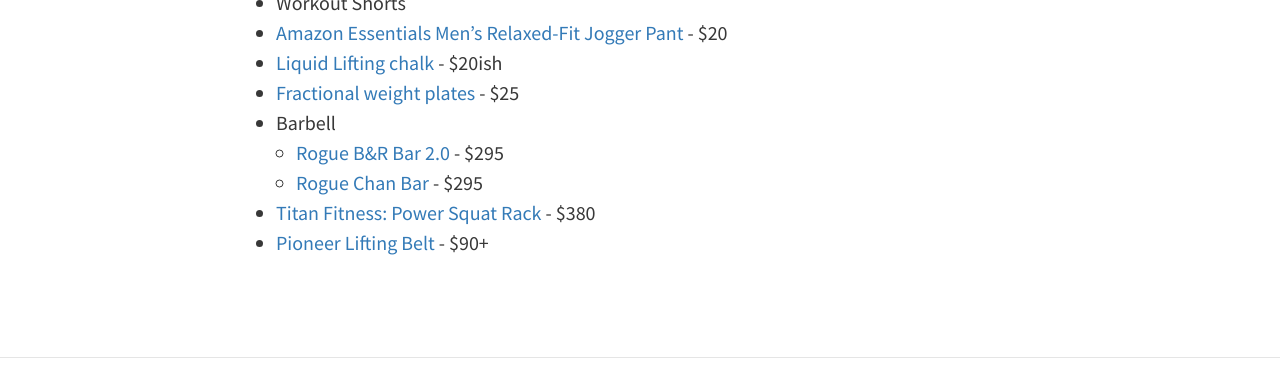
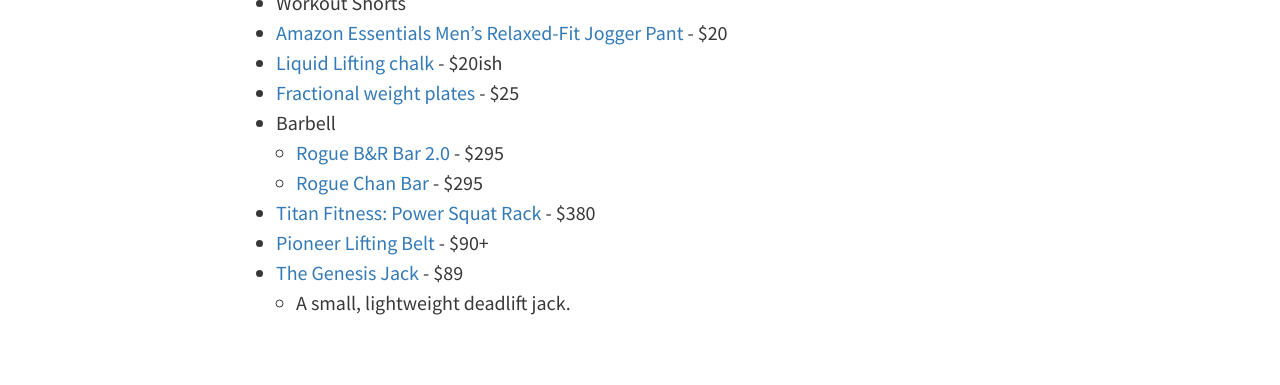
Before and after one commit to meagerfindings/meagerfindings.com, a Jekyll site: the page built from pages/wishlist.md, in a window 1280 px wide and 900 px high, scrolled down 1860 px, cut to the strip 0-385 px from the top of the window. Built offline with Jekyll 4.4.1, drawn with Linux system fonts in a browser that asks for light colours.

Commit message:
added Genesis Jack

```diff
--- a/pages/wishlist.md
+++ b/pages/wishlist.md
@@ -56,3 +56,5 @@
   - [Rogue Chan Bar](https://www.roguefitness.com/rogue-chan-bar) - $295
 - [Titan Fitness: Power Squat Rack](https://amzn.to/2L6iHSZ) - $380
 - [Pioneer Lifting Belt](https://generalleathercraft.com/product/pioneer-cut-10mm-thick-4-power-lifting-belt-copy/) - $90+
+- [The Genesis Jack](https://www.genesisjack.com/shop/genesis-jack) - $89
+  - A small, lightweight deadlift jack.
```
